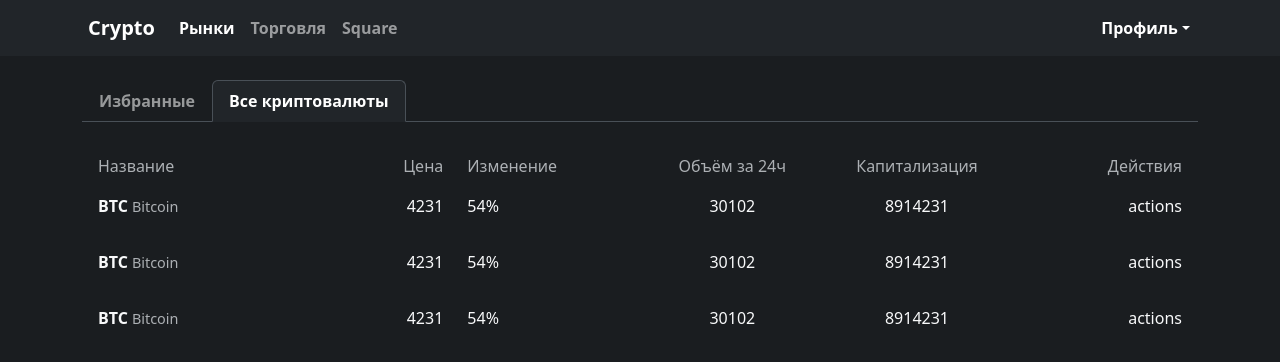
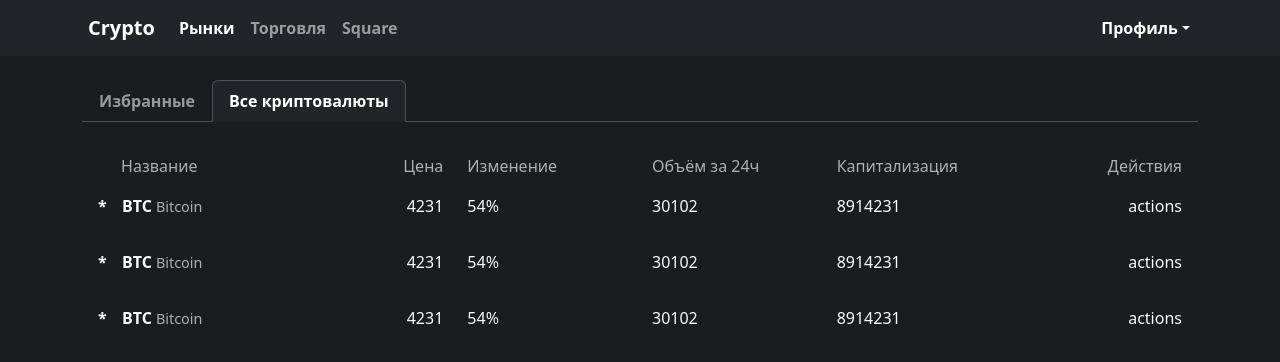
Before and after one commit to Peper20/crypto, a React (Vite) app in the folder src/frontend/crypto/: page / in a window 1280 px wide. Shown: the top 362 px of the page. Built offline with nearby package versions, Linux system fonts and the light colour scheme.

Commit message:
add base market

```diff
--- a/src/frontend/crypto/src/components/market/Markets.jsx
+++ b/src/frontend/crypto/src/components/market/Markets.jsx
@@ -31,11 +31,15 @@ function Coins(){
     return (
         <div className='p-3'>
             <Row className='text-muted'>
-                    <Col xs={3}>Название</Col>
+                    <Col xs={3}>
+                        <Row>
+                            <Col xs={{offset: 1}}>Название</Col>
+                        </Row>
+                    </Col>
                     <Col xs={1} className='text-end'>Цена</Col>
                     <Col xs={2}>Изменение</Col>
-                    <Col xs={2} className='text-center'>Объём за 24ч</Col>
-                    <Col xs={2} className='text-center'>Капитализация</Col>
+                    <Col xs={2} className=''>Объём за 24ч</Col>
+                    <Col xs={2} className=''>Капитализация</Col>
                     <Col xs={2} className='text-end'>Действия</Col>
             </Row>
             <Coin sym={'BTC'} name={'Bitcoin'} price={4231} change={'54%'} volume={30102} cap={8914231}></Coin>
@@ -49,8 +53,13 @@ function Coin({sym, name, price, change, volume, cap}){
     return (
         <Row className='pt-3 pb-3 my-hover br-small rounded'>
             <Col xs={3} className='fw-bold'>
-                {sym}
-                <span className='text-muted ms-1 fw-normal' style={{fontSize: '0.9em'}}>{name}</span>
+                <Row>
+                    <Col xs={1}>*</Col>
+                    <Col>
+                        {sym}<span className='text-muted ms-1 fw-normal' style={{fontSize: '0.9em'}}>{name}</span>
+                    </Col>
+                </Row>
+
             </Col>
             <Col xs={1} className='text-end'>
                 {price}
@@ -58,10 +67,10 @@ function Coin({sym, name, price, change, volume, cap}){
             <Col xs={2}>
                 {change}
             </Col>
-            <Col xs={2} className='text-center'>
+            <Col xs={2} className=''>
                 {volume}
             </Col>
-            <Col xs={2} className='text-center'>
+            <Col xs={2} className=''>
                 {cap}
             </Col>
             <Col xs={2} className='text-end'>
```
